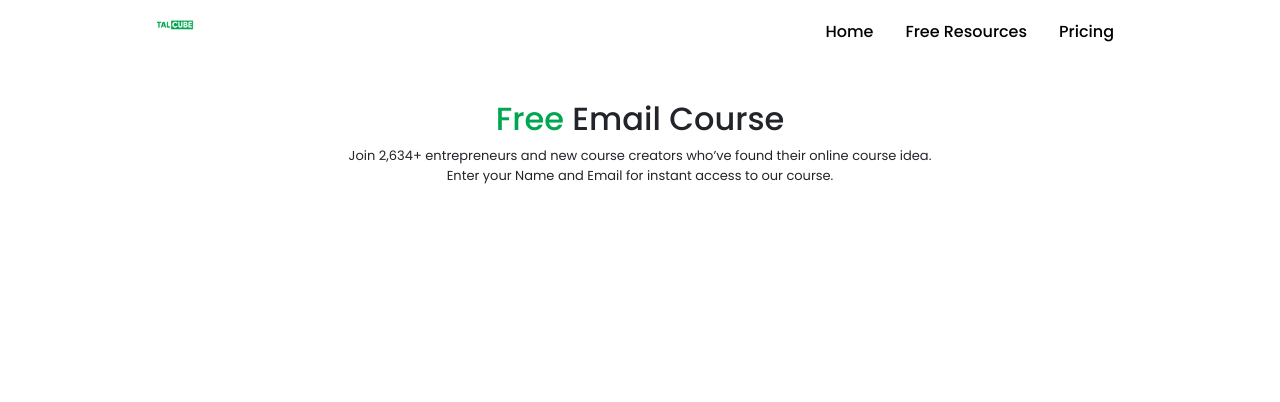
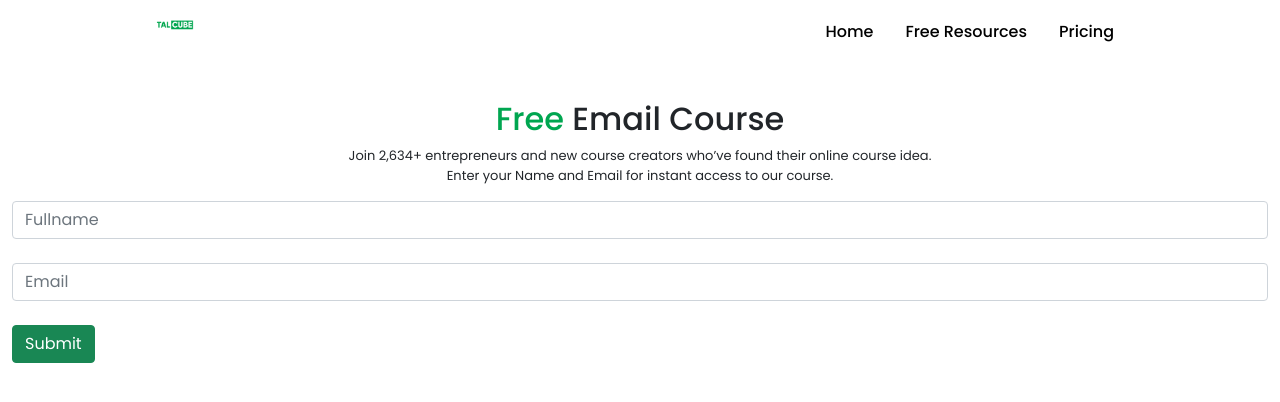
Before and after one commit to grace22411/talcube-course-website, a React (Create React App) app: page /course in a window 1280 px wide. Shown: the top 402 px of the page. Built offline with nearby package versions, Linux system fonts and the light colour scheme.

Commit message:
implements firestore

```diff
--- a/package.json
+++ b/package.json
@@ -3,13 +3,14 @@
   "version": "0.1.0",
   "private": true,
   "dependencies": {
+    "@firebase/app": "^0.6.14",
+    "@firebase/firestore": "^2.1.4",
     "@testing-library/jest-dom": "^5.11.4",
     "@testing-library/react": "^11.1.0",
     "@testing-library/user-event": "^12.1.10",
     "framer-motion": "^2.9.5",
     "react": "^17.0.1",
     "react-dom": "^17.0.1",
-    "react-firestore": "^1.0.1",
     "react-icons": "^4.1.0",
     "react-router-dom": "^5.2.0",
     "react-scripts": "4.0.1",
--- a/src/index.js
+++ b/src/index.js
@@ -6,7 +6,7 @@ import reportWebVitals from './reportWebVitals';
 
 ReactDOM.render(
   <React.StrictMode>
-    <App />
+      <App />
   </React.StrictMode>,
   document.getElementById('root')
 );
--- a/src/pages/Course.js
+++ b/src/pages/Course.js
@@ -1,4 +1,5 @@
-import React from 'react'
+import React, {useState} from 'react'
+import firebaseDb from "../services/firebaseDb";
 import Header from '../components/Header'
 
 import styled from "styled-components"
@@ -15,12 +16,36 @@ const SectionText = styled.div`
 
 `
 const Course = () => {
+
+  const [fullName, setFullName] = useState('')
+  const [email, setEmail] = useState('')
+
+  const randomId = () => {
+    const randLetter = String.fromCharCode(65 + Math.floor(Math.random() * 26));
+    return randLetter + Date.now();
+  }
+
+  const addUser = () => {
+    // Add a new document in collection "user"
+    const randomID = randomId();
+    firebaseDb.collection("users").doc(randomID).set({
+      email: email,
+      fullname: fullName,
+    })
+    .then(function() {
+      alert("User Added!");
+    })
+    .catch(function(error) {
+      console.error("Error writing document: ", error);
+    });
+  }
+
   return (
     <div>
-            <Header />
+      <Header/>
 
       <SectionText>
-                    <h2> <span>Free </span>Email Course</h2>
+        <h2><span>Free </span>Email Course</h2>
         <p>Join 2,634+ entrepreneurs and new course creators who’ve found their online course idea. <br></br>
 
           Enter your Name and Email for instant access to our course.</p>
@@ -28,7 +53,15 @@ const Course = () => {
       </SectionText>
 
       <div className="container-fluid">
-
+        <div>
+          <input className="form-control" type="text" placeholder="Fullname" onChange={(e) => setFullName(e.target.value)} />
+          <br/>
+          <input className="form-control" type="email" placeholder="Email" onChange={(e) => setEmail(e.target.value)} />
+          <br/>
+          <button className="btn btn-success" type="button" onClick={addUser}>
+            Submit
+          </button>
+        </div>
       </div>
     </div>
   )
--- /dev/null
+++ b/src/services/firebaseDb.js
@@ -0,0 +1,13 @@
+import firebase from '@firebase/app';
+import '@firebase/firestore';
+
+const config = {
+  apiKey: 'AIzaSyAFUR7r2OJY8IAkcOe_T4w_2doIpeeFLUo',
+  projectId: 'talcube-8fef4',
+};
+
+firebase.initializeApp(config);
+
+const firebaseDb = firebase.firestore();
+
+export default firebaseDb
```
Also changed, not shown: 2 other files (tests, documents, lock files or other folders). Lines whose indentation alone changed are shown as unchanged.
